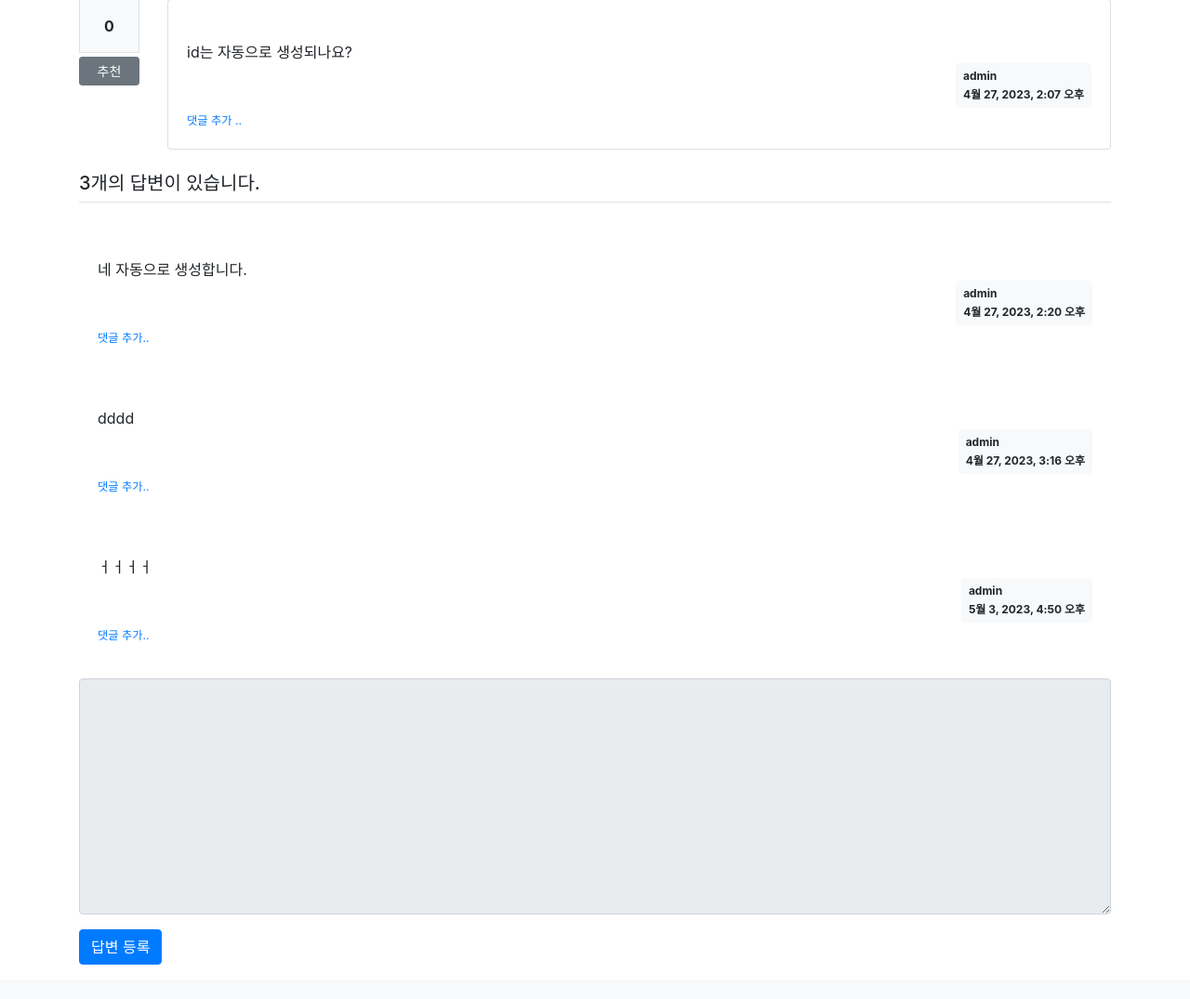
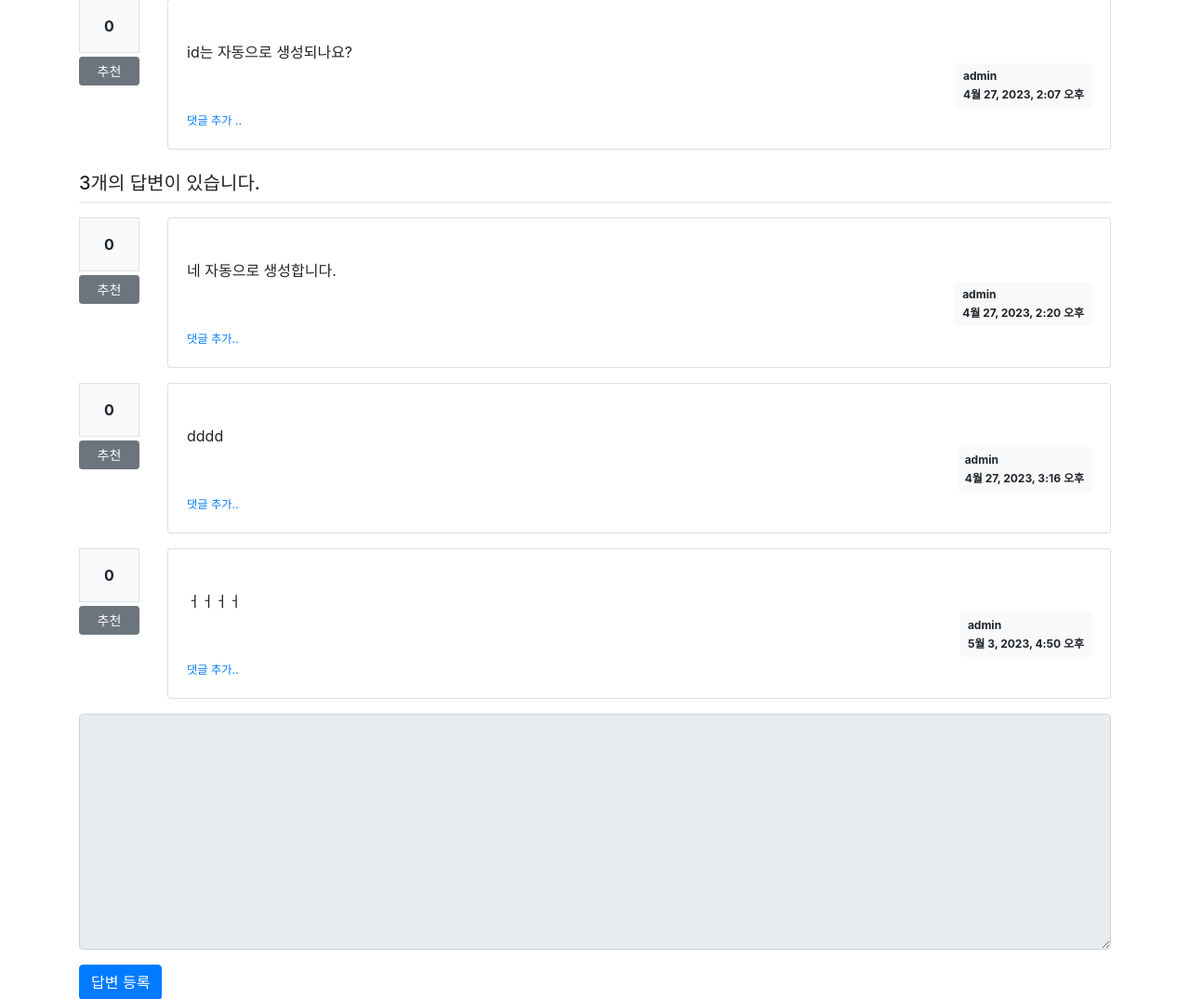
Before and after one commit to karl27hg/django_pybo, a Django app: page /pybo/2/ in a window 1280 px wide. Shown: the part 145-1220 px from the top of the page at 93% size. Before the commit the page ends 1183 px from the top, so only its background shows below. Run offline with Django 3.2, Linux system fonts and the light colour scheme; data comes from the database, SQL or seed files in the repository; data that the repository does not hold is empty; some libraries are stand-ins or nearby versions.

Commit message:
Add answer recommed function

```diff
--- a/pybo/urls.py
+++ b/pybo/urls.py
@@ -24,4 +24,5 @@ urlpatterns = [
     path('comment/delete/answer/<int:comment_id>/', comment_views.comment_delete_answer, name='comment_delete_answer'),
     # vote_views.py
     path('vote/question/<int:question_id>/', vote_views.vote_question, name='vote_question'),
+    path('vote/answer/<int:answer_id>/', vote_views.vote_answer, name='vote_answer'),
 ]
--- a/templates/pybo/question_detail.html
+++ b/templates/pybo/question_detail.html
@@ -76,6 +76,17 @@
         {{ question.answer_set.count }}개의 답변이 있습니다.
     </h5>
     {% for answer in question.answer_set.all %}
+    <div class="row my-3">
+        <!-- 추천 영역 -->
+        <div class="col-1">
+            <div class="bg-light text-center p-3 border font-weight-bolder mb-1">
+                {{ answer.voter.count }}
+            </div>
+            <a href="#" data-uri="{% url 'pybo:vote_answer' answer.id %}" class="recommend btn btn-sm btn-secondary btn-block my-1">추천</a>
+        </div>
+        <!-- 답변 영역 -->
+        <div class="col-11">
+            <div class="card">
                 <div class="card-body">
                     <div class="card-text" style="white-space: pre-line;">
                         {{ answer.content }}
@@ -124,6 +135,9 @@
                         <a href="{% url 'pybo:comment_create_answer' answer.id %}" class="small"><small>댓글 추가..</small></a>
                     </div>
                 </div>
+            </div>
+        </div>
+    </div>
     {% endfor %}
     <form action="{% url 'pybo:answer_create' question.id %}" method="post" class="my-3">
         {% csrf_token %}
```
Also changed, not shown: pybo/views/vote_views.py (+11 -1 lines). Lines whose indentation alone changed are shown as unchanged.
